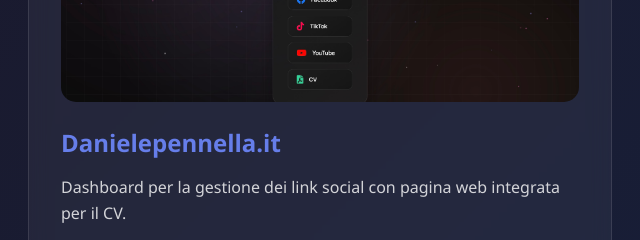
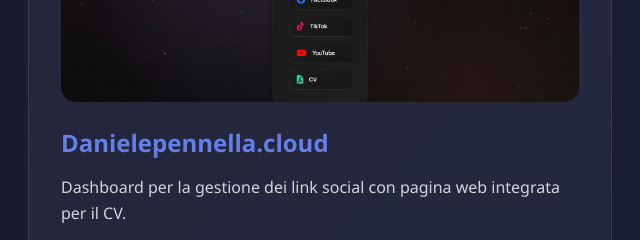
Before and after one commit to matteomarino1/matteomarino, a plain HTML site: page index.html in a window 1280 px wide. Shown: the part 1700-1940 px from the top of the page, 636-1276 px from the left. Drawn offline with Linux system fonts and the light colour scheme.

Commit message:
v5
versione 5 finale con pennella

```diff
--- a/index.html
+++ b/index.html
@@ -100,7 +100,7 @@
                 <div class="project-image">
                     <img src="penny.jpg">
                   </div>
-                <h3 class="project-title">Danielepennella.it</h3>
+                <h3 class="project-title">Danielepennella.cloud</h3>
                 <p class="project-description">
                     Dashboard per la gestione dei link social con pagina web integrata per il CV.
                 </p>
@@ -112,7 +112,7 @@
                 </div>
                 <div class="project-links">
                     <a href="#" class="project-link">Online</a>
-                    <a href="https://matteomarino1.github.io/danielepenella/" class="project-link">Link</a>
+                    <a href="http://danielepennella.cloud" class="project-link">Link</a>
                 </div>
             </div>
         </div>
```
